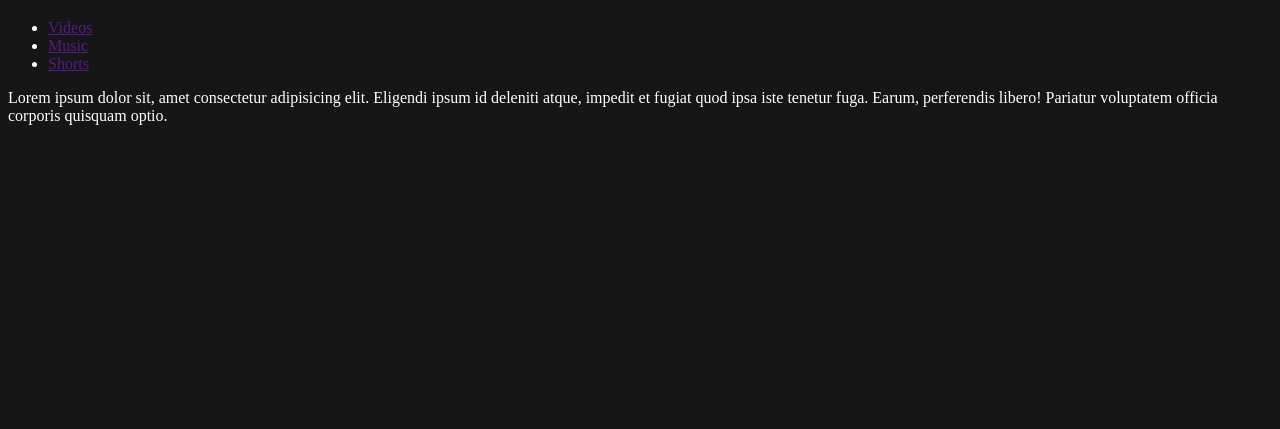
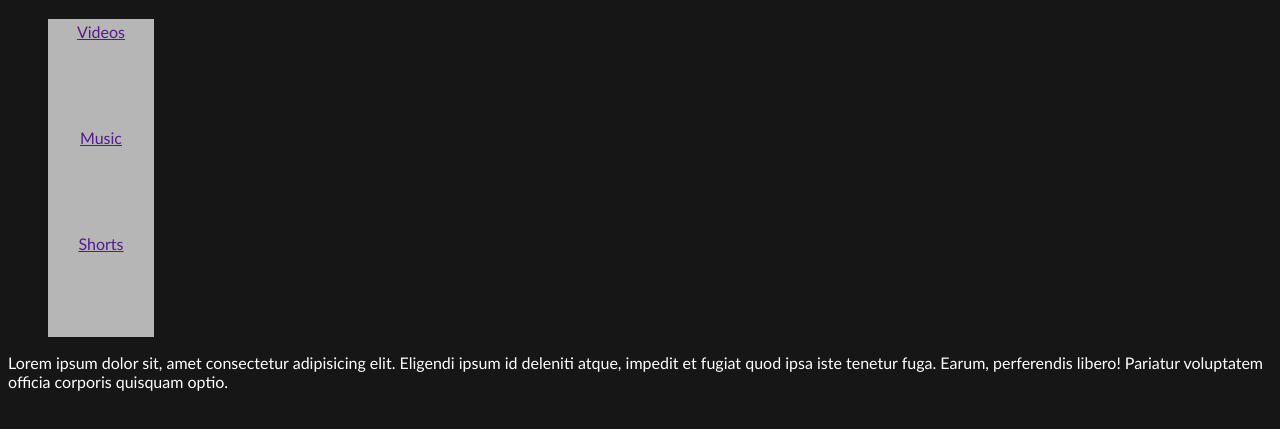
Before and after one commit to Rebe-nya/Websites, a plain HTML site: page Webs/Web1/index.html in a window 1280 px wide. Shown: the part 63-492 px from the top of the page. Drawn offline with Linux system fonts and the light colour scheme.

Commit message:
Update style.css

```diff
--- a/Webs/Web1/style.css
+++ b/Webs/Web1/style.css
@@ -1,7 +1,16 @@
 body{
     background-color: rgb(22, 22, 22);
     color: white;
+    font-family: 'Trebuchet MS', 'Lucida Sans Unicode', 'Lucida Grande', 'Lucida Sans', Arial, sans-serif;
 }
-h1{
-    font-family: 'Trebuchet MS', 'Lucida Sans Unicode', 'Lucida Grande', 'Lucida Sans', Arial, sans-serif
+.navbar ul{
+    list-style-type: none;
 }
+a{
+    height: 100px;
+    width: 100px;
+    border: solid #b6b6b6;
+    background-color: #b6b6b6;
+    text-align: center;
+    display: block;
+}
```
